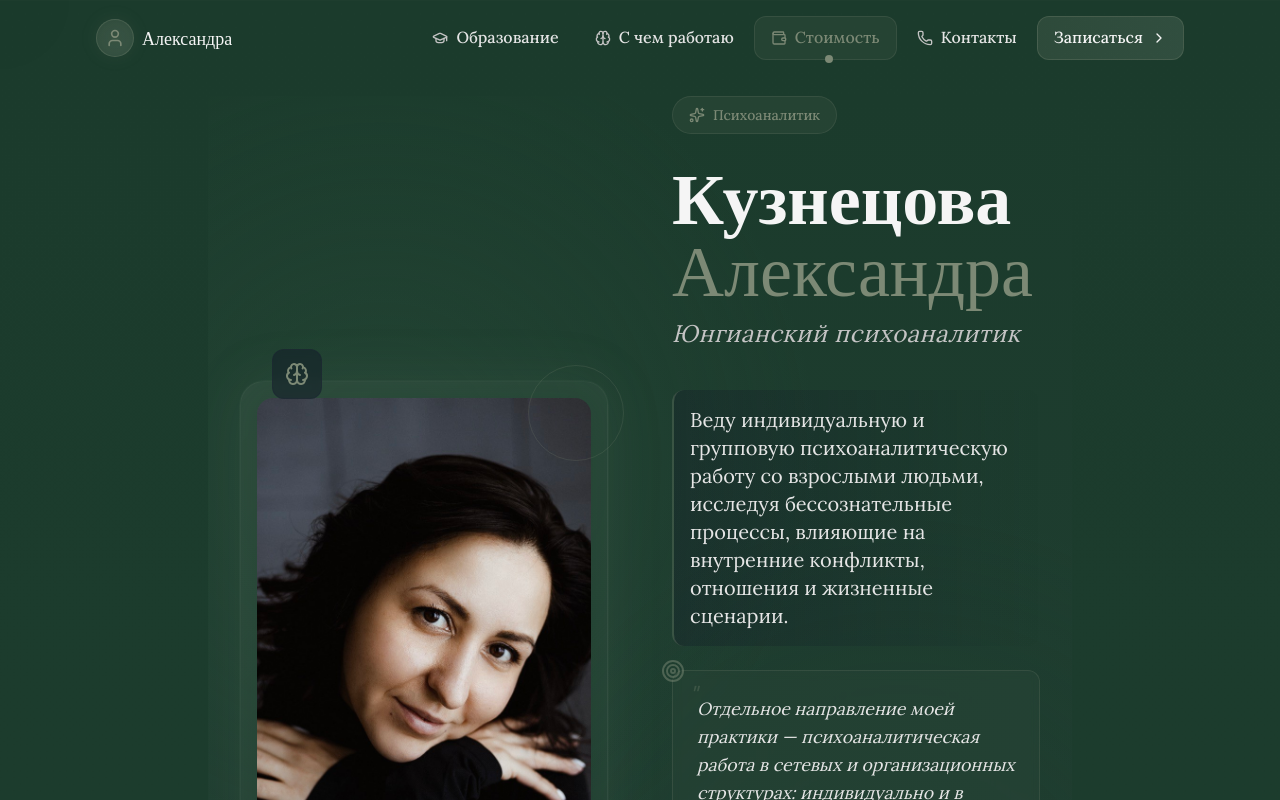
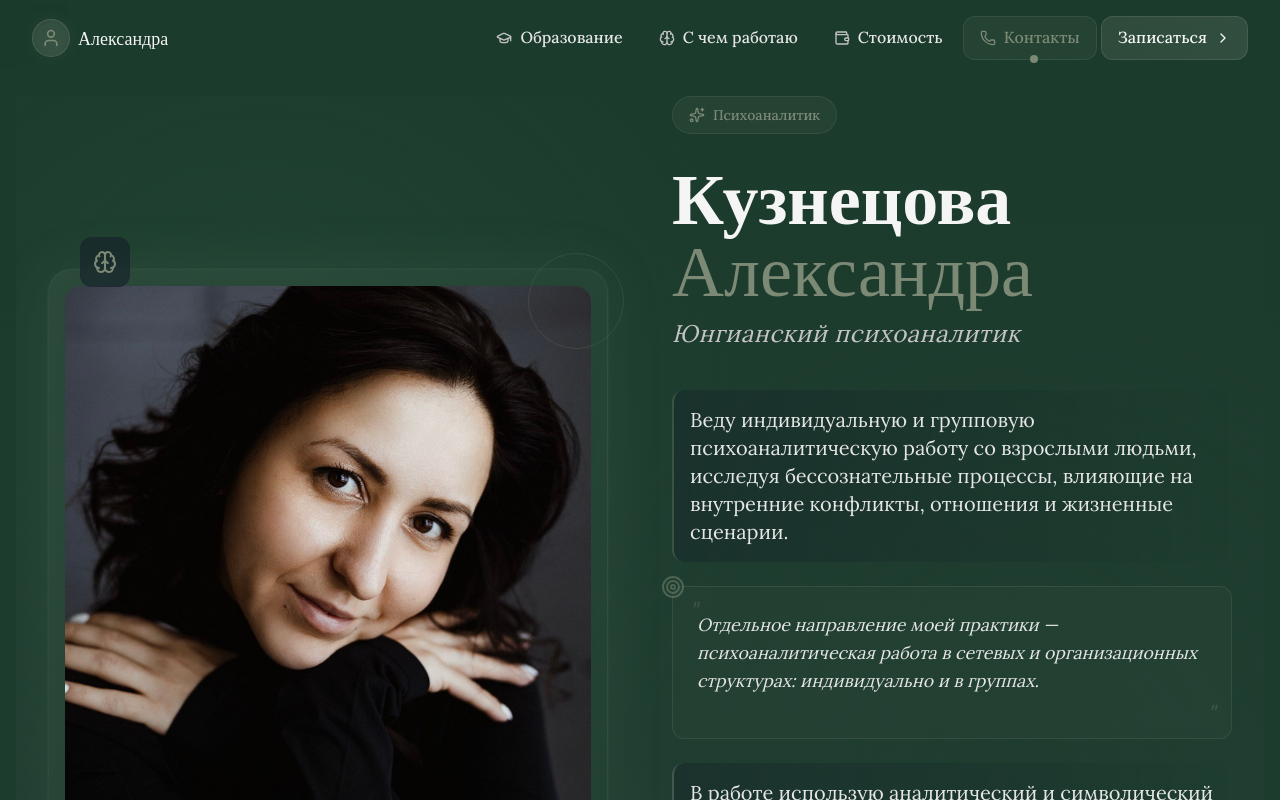
Before and after one commit to GIZDEDOR/psycholog_visitka, a Next.js app: page / in a window 1280 px wide. Shown: the top 800 px of the page. Built offline with nearby package versions, Linux system fonts and the light colour scheme.

Commit message:
вернул

```diff
--- a/src/app/globals.css
+++ b/src/app/globals.css
@@ -110,7 +110,10 @@ a:hover {
   }
 }
 
-
+/* ГЛАВНОЕ - убираем flex/grid ограничения если они есть */
+main, section, article, div {
+  max-width: 100% !important;
+}
 
 /* Стили для карточек */
 .card {
```
